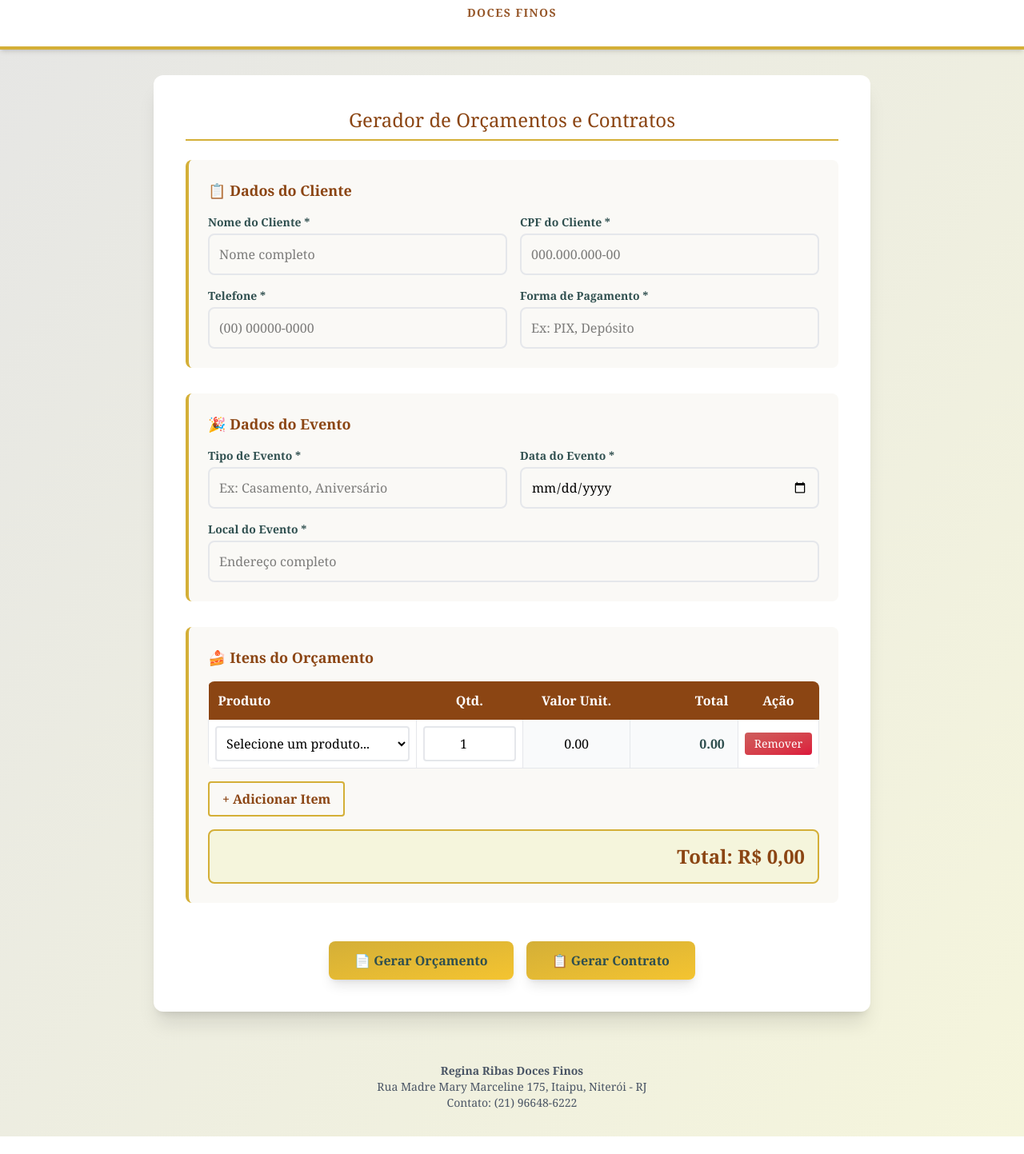
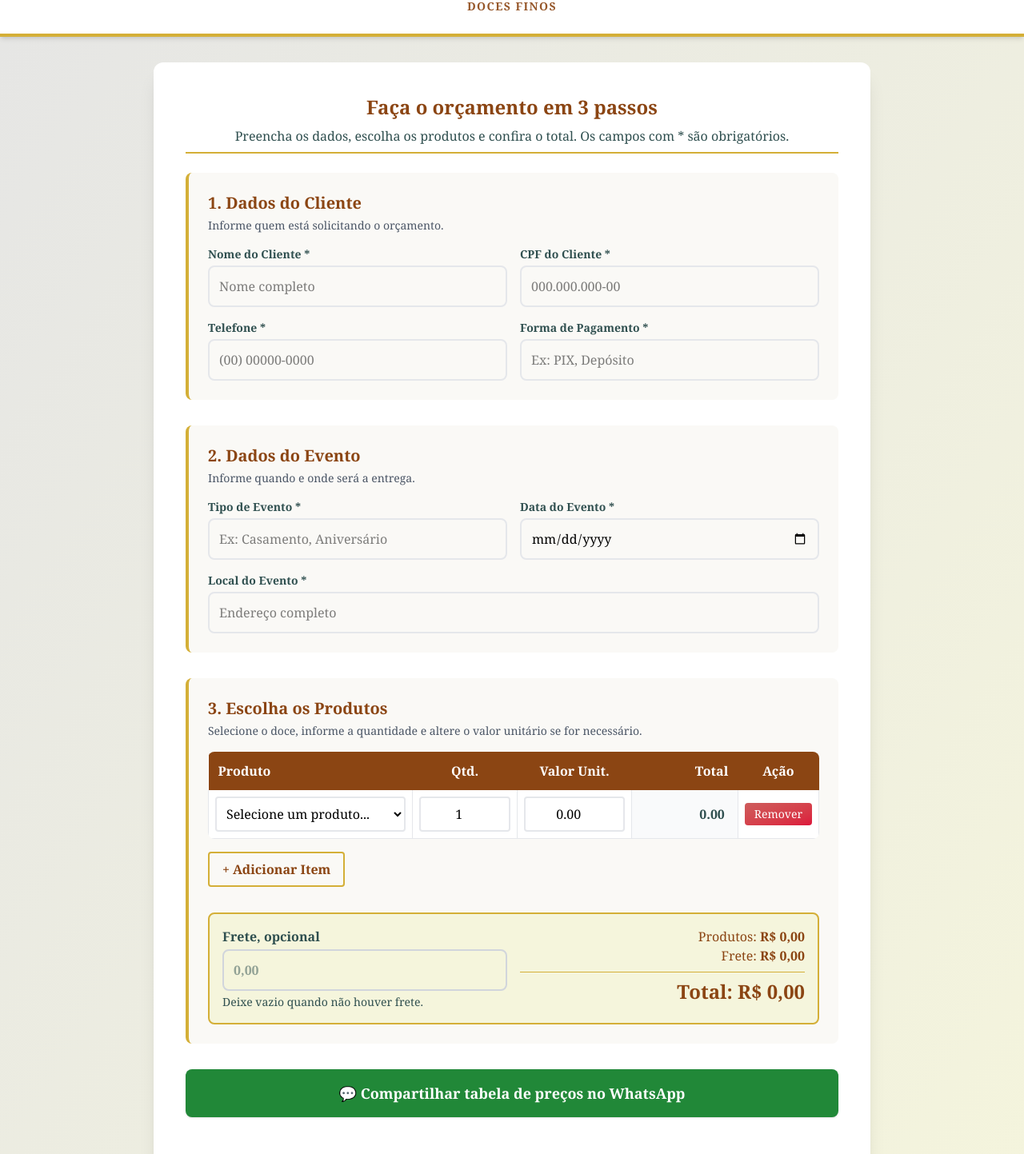
Before and after one commit to CMOURASIGA/webappreginaribas, a React (Vite) app: page / in a window 1280 px wide. Shown: the part 182-1625 px from the top of the page at 80% size. Before the commit the page ends 1603 px from the top, so only its background shows below. Built offline with nearby package versions, Linux system fonts and the light colour scheme.

Commit message:
feat: atualiza src/App.tsx

```diff
--- a/src/App.tsx
+++ b/src/App.tsx
@@ -64,6 +64,7 @@ export default function App() {
   const [evento, setEvento] = useState('');
   const [dataEvento, setDataEvento] = useState('');
   const [localEvento, setLocalEvento] = useState('');
+  const [frete, setFrete] = useState(0);
 
   const [showSplash, setShowSplash] = useState(true);
 
@@ -138,7 +139,20 @@ export default function App() {
   };
 
   const calculateGrandTotal = () => {
-    return items.reduce((acc, item) => acc + item.total, 0);
+    return calculateSubtotal() + frete;
+  };
+
+  const calculateSubtotal = () => items.reduce((acc, item) => acc + item.total, 0);
+
+  const sharePriceList = () => {
+    const lines = ['*REGINA RIBAS DOCES FINOS*', '*Tabela de preços*', ''];
+    Object.entries(productCategories).forEach(([category, products]) => {
+      lines.push(`*${category}*`);
+      products.forEach(product => lines.push(`${product.name}: ${formatCurrency(product.price)}`));
+      lines.push('');
+    });
+    lines.push('Valores correspondentes à unidade dos doces.', 'Pedidos: (21) 96648-6222');
+    window.open(`https://wa.me/?text=${encodeURIComponent(lines.join('\n'))}`, '_blank', 'noopener,noreferrer');
   };
 
   const validateForm = () => {
@@ -174,6 +188,7 @@ export default function App() {
       dataEvento,
       formaPagamento,
       telefone,
+      frete,
       itens: items.map(item => ({
         produto: item.productName,
         quantidade: item.quantity,
@@ -235,6 +250,8 @@ export default function App() {
         formaPagamento,
         telefone,
         itens: items,
+        frete,
+        subtotal: calculateSubtotal(),
         total: calculateGrandTotal()
       };
 
@@ -277,22 +294,23 @@ export default function App() {
         transition={{ duration: 0.8 }}
         className="min-h-screen bg-gradient-to-br from-[#E5E5E5] to-[#F5F5DC] font-serif flex flex-col"
       >
-        <header className="bg-white text-[#8B4513] text-center py-8 shadow-md flex flex-col items-center border-b-4 border-[#D4AF37]">
+        <header className="bg-white text-[#8B4513] text-center py-6 shadow-md flex flex-col items-center border-b-4 border-[#D4AF37]">
           <img src="https://i.imgur.com/HnA5zoC.png" alt="Regina Ribas Logo" className="w-32 h-auto mb-4 drop-shadow-md mix-blend-multiply" referrerPolicy="no-referrer" />
           <h1 className="text-3xl tracking-widest font-bold mb-2">Regina Ribas</h1>
           <p className="text-sm tracking-widest opacity-90 font-bold">DOCES FINOS</p>
         </header>
 
-        <main className="flex-1 max-w-4xl w-full mx-auto my-8 bg-white p-6 md:p-10 rounded-xl shadow-xl">
+        <main className="flex-1 max-w-4xl w-full mx-auto my-4 md:my-8 bg-white p-4 md:p-10 rounded-xl shadow-xl">
         <div className="flex justify-between items-center border-b-2 border-[#D4AF37] pb-2 mb-6">
-          <h2 className="text-2xl text-[#8B4513] text-center w-full">Gerador de Orçamentos e Contratos</h2>
+          <div className="w-full text-center"><h2 className="text-2xl text-[#8B4513] font-bold">Faça o orçamento em 3 passos</h2><p className="mt-2 text-base text-[#2F4F4F]">Preencha os dados, escolha os produtos e confira o total. Os campos com * são obrigatórios.</p></div>
         </div>
 
         <form className="space-y-8" onSubmit={e => e.preventDefault()}>
 
           {/* Dados do Cliente */}
           <section className="bg-[#FAF9F6] p-6 rounded-lg border-l-4 border-[#D4AF37]">
-            <h3 className="text-lg text-[#8B4513] mb-4 font-bold">📋 Dados do Cliente</h3>
+            <h3 className="text-xl text-[#8B4513] mb-1 font-bold">1. Dados do Cliente</h3>
+            <p className="mb-4 text-sm text-gray-600">Informe quem está solicitando o orçamento.</p>
             <div className="grid grid-cols-1 md:grid-cols-2 gap-4">
               <div>
                 <label className="block font-bold mb-1 text-[#2F4F4F] text-sm">Nome do Cliente *</label>
@@ -315,7 +333,8 @@ export default function App() {
 
           {/* Dados do Evento */}
           <section className="bg-[#FAF9F6] p-6 rounded-lg border-l-4 border-[#D4AF37]">
-            <h3 className="text-lg text-[#8B4513] mb-4 font-bold">🎉 Dados do Evento</h3>
+            <h3 className="text-xl text-[#8B4513] mb-1 font-bold">2. Dados do Evento</h3>
+            <p className="mb-4 text-sm text-gray-600">Informe quando e onde será a entrega.</p>
             <div className="grid grid-cols-1 md:grid-cols-2 gap-4">
               <div>
                 <label className="block font-bold mb-1 text-[#2F4F4F] text-sm">Tipo de Evento *</label>
@@ -334,7 +353,8 @@ export default function App() {
 
           {/* Itens do Orçamento */}
           <section className="bg-[#FAF9F6] p-6 rounded-lg border-l-4 border-[#D4AF37]">
-            <h3 className="text-lg text-[#8B4513] mb-4 font-bold">🍰 Itens do Orçamento</h3>
+            <h3 className="text-xl text-[#8B4513] mb-1 font-bold">3. Escolha os Produtos</h3>
+            <p className="mb-4 text-sm text-gray-600">Selecione o doce, informe a quantidade e altere o valor unitário se for necessário.</p>
 
             <div className="overflow-x-auto mb-4">
               <table className="w-full bg-white rounded-lg overflow-hidden border-collapse">
@@ -377,12 +397,15 @@ export default function App() {
                           required
                         />
                       </td>
-                      <td className="p-2 border-x border-gray-200 bg-gray-50">
+                      <td className="p-2 border-x border-gray-200">
                         <input
-                          type="text"
+                          type="number"
+                          min="0"
+                          step="0.01"
                           value={item.unitPrice ? item.unitPrice.toFixed(2) : '0.00'}
-                          readOnly
-                          className="w-full p-2 bg-transparent text-center focus:outline-none"
+                          onChange={e => handleItemChange(item.id, 'unitPrice', Number(e.target.value) || 0)}
+                          aria-label={`Valor unitário de ${item.productName || 'produto'}`}
+                          className="w-full min-w-24 p-2 border-2 border-gray-200 rounded text-center focus:outline-none focus:border-[#D4AF37]"
                         />
                       </td>
                       <td className="p-2 border-x border-gray-200 bg-gray-50">
@@ -408,16 +431,23 @@ export default function App() {
             </div>
 
             <button
+              type="button"
               onClick={handleAddItem}
               className="mb-4 text-[#8B4513] font-bold py-2 px-4 rounded border-2 border-[#D4AF37] hover:bg-[#D4AF37] hover:text-white transition-colors"
             >
               + Adicionar Item
             </button>
 
-            <div className="bg-[#F5F5DC] border-2 border-[#D4AF37] rounded-lg p-4 text-right text-2xl font-bold text-[#8B4513]">
-              Total: {formatCurrency(calculateGrandTotal())}
+            <div className="mt-4 grid gap-4 md:grid-cols-2 bg-[#F5F5DC] border-2 border-[#D4AF37] rounded-lg p-4">
+              <label className="font-bold text-[#2F4F4F]">Frete, opcional
+                <input type="number" min="0" step="0.01" value={frete || ''} onChange={e => setFrete(Number(e.target.value) || 0)} className="mt-1 w-full min-h-12 p-3 border-2 border-gray-300 rounded-lg focus:outline-none focus:border-[#D4AF37]" placeholder="0,00" />
+                <span className="block mt-1 text-sm font-normal">Deixe vazio quando não houver frete.</span>
+              </label>
+              <div className="text-right text-[#8B4513]"><p>Produtos: <strong>{formatCurrency(calculateSubtotal())}</strong></p><p>Frete: <strong>{formatCurrency(frete)}</strong></p><p className="mt-2 pt-2 border-t border-[#D4AF37] text-2xl font-bold">Total: {formatCurrency(calculateGrandTotal())}</p></div>
             </div>
           </section>
+
+          <button type="button" onClick={sharePriceList} className="w-full min-h-14 bg-[#218838] text-white px-6 py-4 rounded-lg text-lg font-bold shadow hover:bg-[#196c2c] transition-colors">💬 Compartilhar tabela de preços no WhatsApp</button>
 
           <div className="flex flex-wrap justify-center gap-4 pt-4">
             <button
```
